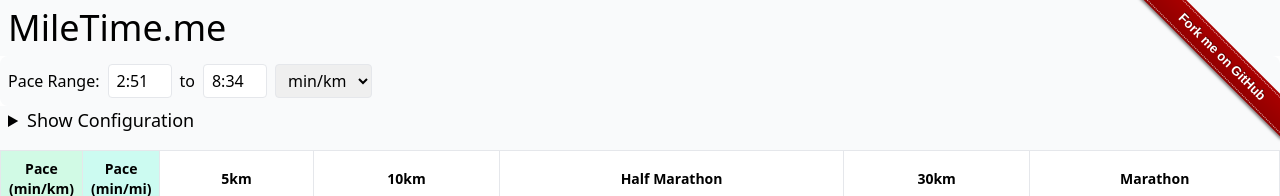
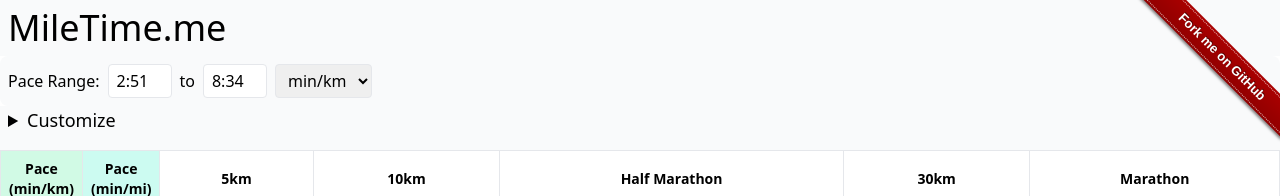
Before and after one commit to jkingsman/MileTime.me, a React (Vite) app: page / in a window 1280 px wide. Shown: the top 196 px of the page. Built offline with nearby package versions, Linux system fonts and the light colour scheme.

Commit message:
Change customization phrasing

```diff
--- a/src/components/pace-calculator.tsx
+++ b/src/components/pace-calculator.tsx
@@ -58,8 +58,6 @@
     () => new Set(loadPreferences().hightlightedSpeeds)
   );
   const [sortAsc, setSortAsc] = useState(() => loadPreferences().sortAsc);
-
-  const [settingsExpanded, toggleSettingsExpanded] = useState(false);
 
   const [hasOverflow, setHasOverflow] = useState(false);
   const tableContainer = useRef(null);
@@ -243,17 +241,8 @@
         </div>
       </div>
 
-      <details className="bg-gray-50 px-2 pb-4 print:hidden" open={settingsExpanded}>
-        <summary
-          className="cursor-pointer text-lg"
-          onClick={(e) => {
-            e.preventDefault();
-            toggleSettingsExpanded(!settingsExpanded);
-            return false;
-          }}
-        >
-          {settingsExpanded ? 'Hide Configuration' : 'Show Configuration'}
-        </summary>
+      <details className="bg-gray-50 px-2 pb-4 print:hidden">
+        <summary className="cursor-pointer text-lg">Customize</summary>
 
         {/* Pace Display Controls */}
         <div className="mt-0 flex items-center gap-4 space-y-2 p-2">
```
